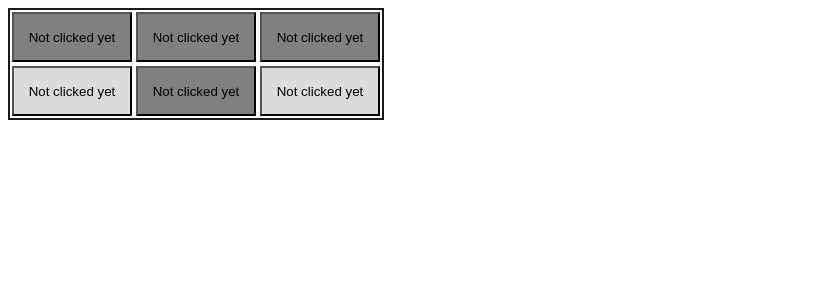
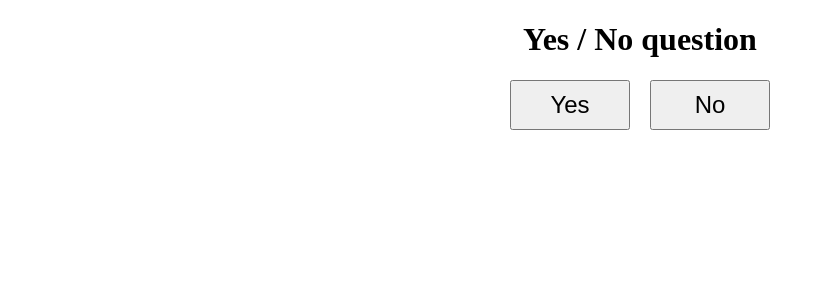
Before and after one commit to sLokhin/otus-repo-react, a React app: page / in a window 1280 px wide. Shown: the top 300 px of the page, without its empty margins (0-825 px from the left). Built offline with nearby package versions, Linux system fonts and the light colour scheme.

Commit message:
init lesson-8 homework

```diff
--- a/src/index.tsx
+++ b/src/index.tsx
@@ -2,13 +2,16 @@ import React from "react";
 import { render } from "react-dom";
 
 import { PixelField } from "./Components/PixelField/PixelField";
+import { MainScreen } from "./lesson8/MainScreen";
 
-render(
-  <PixelField
-    pixelMatrix={[
-      ["1", "1", "1"],
-      ["0", "1", "0"],
-    ]}
-  />,
-  document.getElementById("root")
-);
+// render(
+//   <PixelField
+//     pixelMatrix={[
+//       ["1", "1", "1"],
+//       ["0", "1", "0"],
+//     ]}
+//   />,
+//   document.getElementById("root")
+// );
+
+render(<MainScreen />, document.getElementById("root"));
--- /dev/null
+++ b/src/lesson8/AnswerButton.tsx
@@ -0,0 +1,21 @@
+import React, { FC } from "react";
+import styled from "@emotion/styled";
+
+interface IAnswerButtonProps {
+  onClick: () => void;
+  children?: string;
+}
+
+const Button = styled.button<IAnswerButtonProps>`
+  margin: ${"0 10px"};
+  width: ${"120px"};
+  height: ${"50px"};
+  font-size: ${"24px"};
+`;
+
+export const AnswerButton: FC<IAnswerButtonProps> = ({
+  onClick,
+  children = "Default",
+}) => {
+  return <Button onClick={onClick}>{children}</Button>;
+};
--- /dev/null
+++ b/src/lesson8/MainScreen.tsx
@@ -0,0 +1,45 @@
+import React, { Component } from "react";
+import styled from "@emotion/styled";
+import { AnswerButton } from "./AnswerButton";
+const Container = styled.div`
+  text-align: ${"center"};
+`;
+
+const ButtonWrapper = styled.div`
+  text-align: ${"center"};
+`;
+
+interface IMainScreenProps {
+  questionCounter: number;
+  onClick?: (questionCounter: number) => void;
+}
+
+interface IMainScreenState {
+  questionCounter: number;
+}
+
+export class MainScreen extends React.Component<{}, IMainScreenState> {
+  constructor({}) {
+    super({});
+    this.state = {
+      questionCounter: 0,
+    };
+    this.increment = this.increment.bind(this);
+  }
+
+  private increment() {
+    this.setState((state) => ({ questionCounter: state.questionCounter + 1 }));
+  }
+
+  render() {
+    return (
+      <Container>
+        <h1>Yes / No question</h1>
+        <ButtonWrapper>
+          <AnswerButton onClick={this.increment}>Yes</AnswerButton>
+          <AnswerButton onClick={this.increment}>No</AnswerButton>
+        </ButtonWrapper>
+      </Container>
+    );
+  }
+}
```
